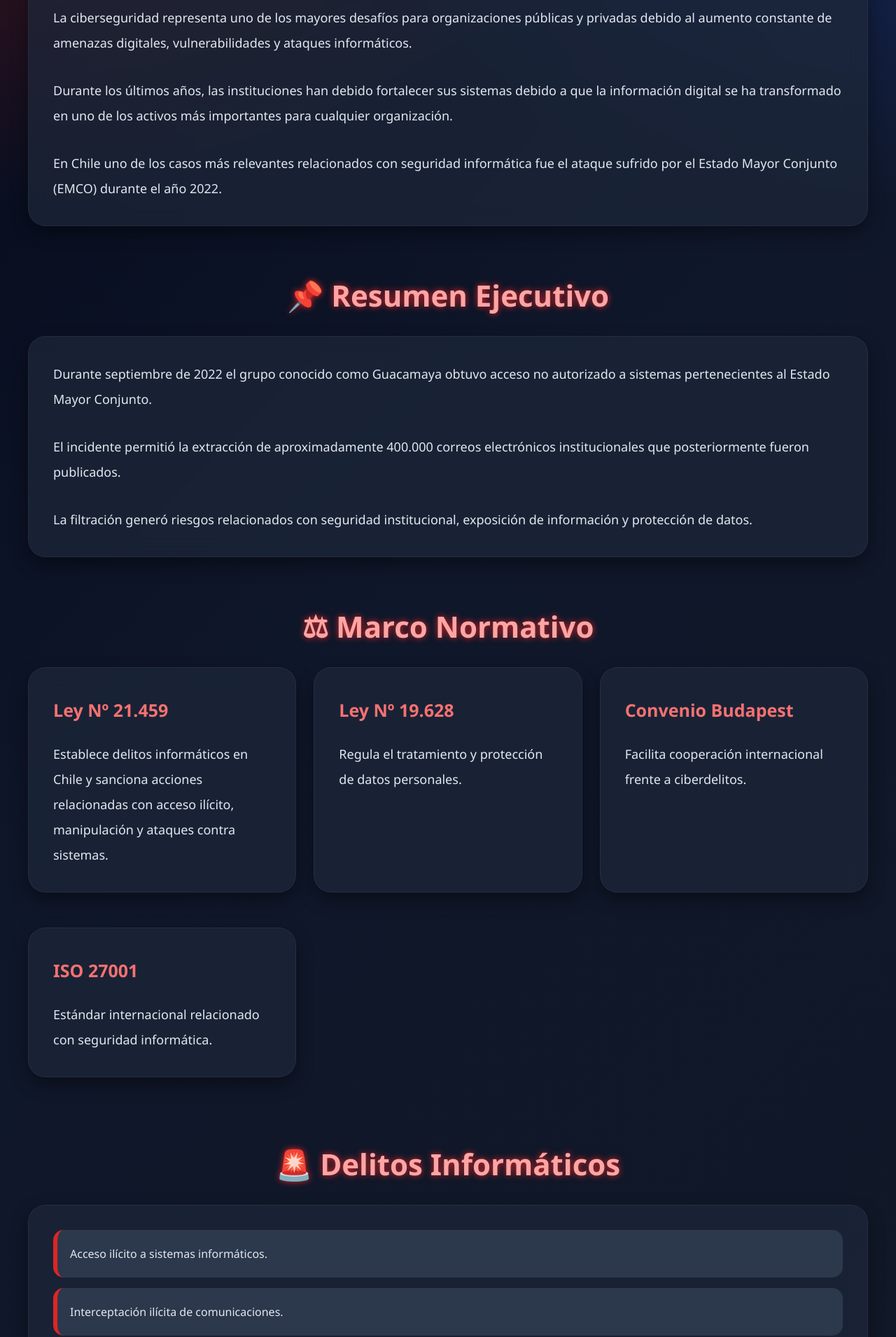
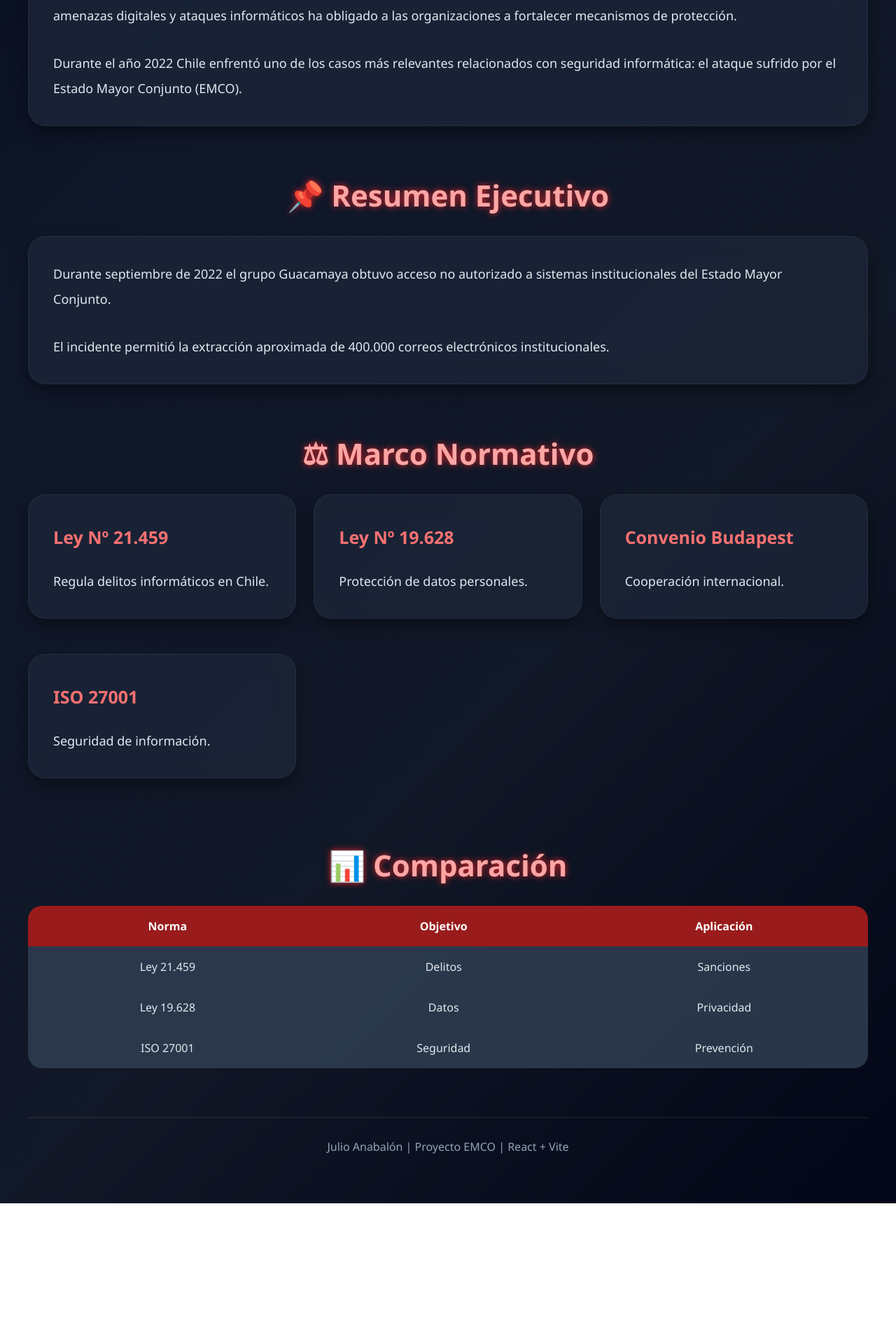
Before and after one commit to julioanabalonsaavedra-droid/informe_anajul, a React (Vite) app: page / in a window 1280 px wide. Shown: the part 851-2761 px from the top of the page at 70% size. After the commit the page ends 2570 px from the top, so only its background shows below. Built offline with nearby package versions, Linux system fonts and the light colour scheme.

Commit message:
Correccion de infografia a informe

```diff
--- a/src/App.jsx
+++ b/src/App.jsx
@@ -10,6 +10,8 @@
 
         <header className="hero">
 
+          <div className="heroContent">
+
             <h1>
               🚨 Ciberataque al Estado Mayor Conjunto (EMCO)
             </h1>
@@ -18,13 +20,14 @@
               Informe técnico, legal y de ciberseguridad
             </p>
 
-          <br/>
+            <span className="autor">
+              Autor: Julio Anabalón
+            </span>
 
-          <p>
-            Autor: Julio Anabalón
-          </p>
+          </div>
 
         </header>
+
 
 
         {/* NAVEGACIÓN */}
@@ -50,39 +53,25 @@
 
           <h2>📖 Introducción</h2>
 
-          <div className="card">
+          <article className="card">
 
             <p>
-
-              La ciberseguridad representa uno de los mayores desafíos
-              para organizaciones públicas y privadas debido al aumento
-              constante de amenazas digitales, vulnerabilidades y ataques
-              informáticos.
-
+              La ciberseguridad representa uno de los principales
+              desafíos actuales para instituciones públicas y privadas.
+              El crecimiento de amenazas digitales y ataques
+              informáticos ha obligado a las organizaciones a
+              fortalecer mecanismos de protección.
             </p>
 
             <br/>
 
             <p>
-
-              Durante los últimos años, las instituciones han debido
-              fortalecer sus sistemas debido a que la información digital
-              se ha transformado en uno de los activos más importantes
-              para cualquier organización.
-
+              Durante el año 2022 Chile enfrentó uno de los casos
+              más relevantes relacionados con seguridad informática:
+              el ataque sufrido por el Estado Mayor Conjunto (EMCO).
             </p>
 
-            <br/>
-
-            <p>
-
-              En Chile uno de los casos más relevantes relacionados con
-              seguridad informática fue el ataque sufrido por el Estado
-              Mayor Conjunto (EMCO) durante el año 2022.
-
-            </p>
-
-          </div>
+          </article>
 
         </section>
 
@@ -95,37 +84,22 @@
 
           <h2>📌 Resumen Ejecutivo</h2>
 
-          <div className="card">
+          <article className="card">
 
             <p>
-
-              Durante septiembre de 2022 el grupo conocido como
-              Guacamaya obtuvo acceso no autorizado a sistemas
-              pertenecientes al Estado Mayor Conjunto.
-
+              Durante septiembre de 2022 el grupo Guacamaya obtuvo
+              acceso no autorizado a sistemas institucionales del
+              Estado Mayor Conjunto.
             </p>
 
             <br/>
 
             <p>
-
-              El incidente permitió la extracción de aproximadamente
-              400.000 correos electrónicos institucionales que
-              posteriormente fueron publicados.
-
+              El incidente permitió la extracción aproximada de
+              400.000 correos electrónicos institucionales.
             </p>
 
-            <br/>
-
-            <p>
-
-              La filtración generó riesgos relacionados con seguridad
-              institucional, exposición de información y protección
-              de datos.
-
-            </p>
-
-          </div>
+          </article>
 
         </section>
 
@@ -140,56 +114,25 @@
 
           <div className="grid">
 
-            <div className="card">
+            <article className="card">
+              <h3>Ley Nº 21.459</h3>
+              <p>Regula delitos informáticos en Chile.</p>
+            </article>
 
-              <h3>Ley Nº 21.459</h3>
+            <article className="card">
+              <h3>Ley Nº 19.628</h3>
+              <p>Protección de datos personales.</p>
+            </article>
 
-              <p>
+            <article className="card">
+              <h3>Convenio Budapest</h3>
+              <p>Cooperación internacional.</p>
+            </article>
 
-                Establece delitos informáticos en Chile y sanciona
-                acciones relacionadas con acceso ilícito, manipulación
-                y ataques contra sistemas.
-
-              </p>
-
-            </div>
-
-            <div className="card">
-
-              <h3>Ley Nº 19.628</h3>
-
-              <p>
-
-                Regula el tratamiento y protección de datos personales.
-
-              </p>
-
-            </div>
-
-            <div className="card">
-
-              <h3>Convenio Budapest</h3>
-
-              <p>
-
-                Facilita cooperación internacional frente a ciberdelitos.
-
-              </p>
-
-            </div>
-
-            <div className="card">
-
+            <article className="card">
               <h3>ISO 27001</h3>
-
-              <p>
-
-                Estándar internacional relacionado con seguridad
-                informática.
-
-              </p>
-
-            </div>
+              <p>Seguridad de información.</p>
+            </article>
 
           </div>
 
@@ -197,51 +140,16 @@
 
 
 
+        {/* TABLA RESPONSIVE */}
 
+        <section
+        id="comparacion"
+        className="section"
+        >
 
-        {/* DELITOS */}
+          <h2>📊 Comparación</h2>
 
-        <section id="delitos" className="section">
-
-          <h2>🚨 Delitos Informáticos</h2>
-
-          <div className="card">
-
-            <ul>
-
-              <li>
-                Acceso ilícito a sistemas informáticos.
-              </li>
-
-              <li>
-                Interceptación ilícita de comunicaciones.
-              </li>
-
-              <li>
-                Ataque a integridad de datos.
-              </li>
-
-              <li>
-                Ataque a integridad de sistemas.
-              </li>
-
-            </ul>
-
-          </div>
-
-        </section>
-
-
-
-
-
-        {/* COMPARACION */}
-
-        <section id="comparacion" className="section">
-
-          <h2>📊 Comparación Normativa</h2>
-
-          <div className="card">
+          <div className="tableContainer">
 
             <table>
 
@@ -250,7 +158,7 @@
                 <tr>
 
                   <th>Norma</th>
-                <th>Enfoque</th>
+                  <th>Objetivo</th>
                   <th>Aplicación</th>
 
                 </tr>
@@ -270,8 +178,8 @@
                 <tr>
 
                   <td>Ley 19.628</td>
+                  <td>Datos</td>
                   <td>Privacidad</td>
-                <td>Datos personales</td>
 
                 </tr>
 
@@ -293,127 +201,6 @@
 
 
 
-
-        {/* RESPONSABILIDADES */}
-
-        <section id="responsabilidades" className="section">
-
-          <h2>👨‍⚖ Responsabilidades</h2>
-
-          <div className="card">
-
-            <ul>
-
-              <li>
-                Grupo Guacamaya → Responsabilidad penal.
-              </li>
-
-              <li>
-                EMCO → Responsabilidad administrativa.
-              </li>
-
-              <li>
-                Administradores TI → Posible negligencia.
-              </li>
-
-            </ul>
-
-          </div>
-
-        </section>
-
-
-
-
-
-        {/* DATOS */}
-
-        <section id="datos" className="section">
-
-          <h2>🔒 Datos y Derechos ARCO</h2>
-
-          <div className="card">
-
-            <p>
-
-              Entre los datos afectados se encontraban:
-
-            </p>
-
-            <br/>
-
-            <ul>
-
-              <li>Nombres</li>
-
-              <li>Correos electrónicos</li>
-
-              <li>Cargos</li>
-
-              <li>Información institucional</li>
-
-            </ul>
-
-            <br/>
-
-            <p>
-
-              Los derechos ARCO consideran:
-
-            </p>
-
-            <br/>
-
-            <ul>
-
-              <li>Acceso</li>
-
-              <li>Rectificación</li>
-
-              <li>Cancelación</li>
-
-              <li>Oposición</li>
-
-            </ul>
-
-          </div>
-
-        </section>
-
-
-
-
-        {/* CONCLUSIONES */}
-
-        <section id="conclusiones" className="section">
-
-          <h2>🛡 Conclusiones</h2>
-
-          <div className="card">
-
-            <p>
-
-              El caso EMCO demuestra que incluso instituciones
-              críticas pueden verse afectadas por amenazas
-              digitales avanzadas.
-
-            </p>
-
-            <br/>
-
-            <p>
-
-              La implementación de medidas preventivas,
-              capacitación continua y mejores controles
-              de seguridad puede reducir riesgos futuros.
-
-            </p>
-
-          </div>
-
-        </section>
-
-
         <footer>
 
           Julio Anabalón | Proyecto EMCO | React + Vite
@@ -426,4 +213,4 @@
   )
 }
 
-export default App;
+export default App
```
Lines whose indentation alone changed are shown as unchanged.
